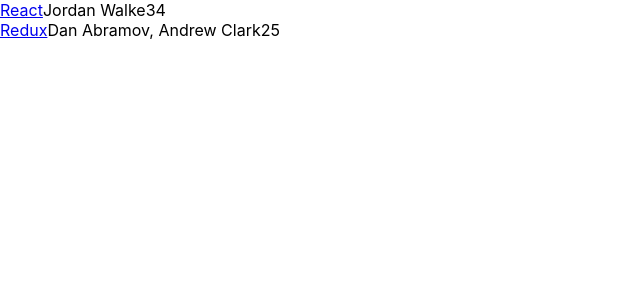
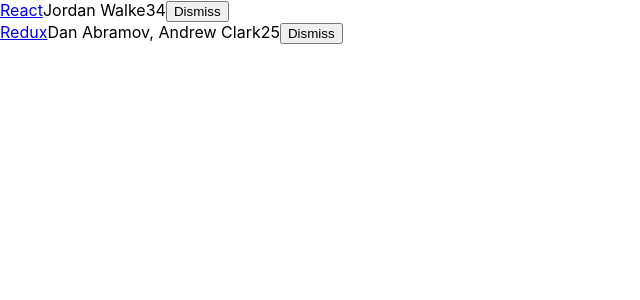
Before and after one commit to TheKetan2/road-to-react-2020, a React (Create React App) app: page / in a window 1280 px wide. Shown: the top 300 px of the page, without its empty margins (0-640 px from the left). Built offline with nearby package versions, Linux system fonts and the light colour scheme.

Commit message:
function binding

```diff
--- a/src/App.js
+++ b/src/App.js
@@ -42,6 +42,13 @@
     this.state = {
       list: list,
     };
+    this.onDismiss = this.onDismiss.bind(this);
+  }
+  onDismiss(id) {
+    // const isNotId = (item) => item.objectID !== id;
+
+    const updatedList = this.state.list.filter((item) => item.objectID !== id);
+    this.setState({ list: updatedList });
   }
 
   render() {
@@ -62,6 +69,14 @@
             <span>{item.author}</span>
             <span>{item.num_comments}</span>
             <span>{item.points}</span>
+            <span>
+              <button
+                onClick={() => this.onDismiss(item.objectID)}
+                type="button"
+              >
+                Dismiss
+              </button>
+            </span>
           </div>
         ))}
       </div>
```
